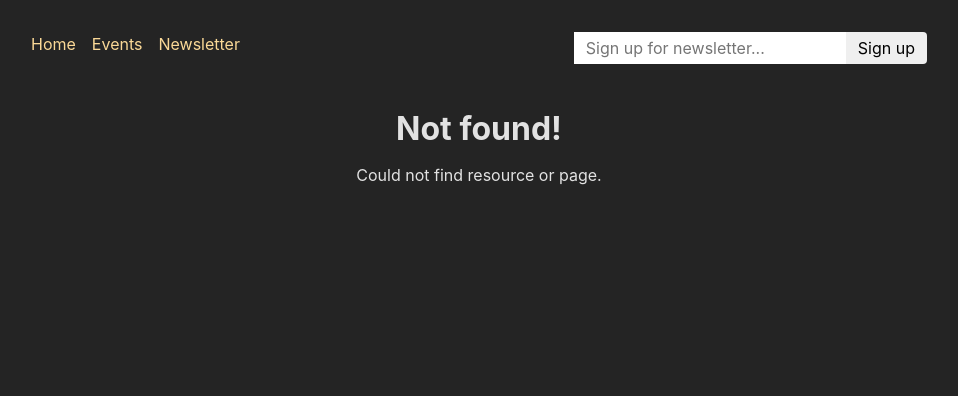
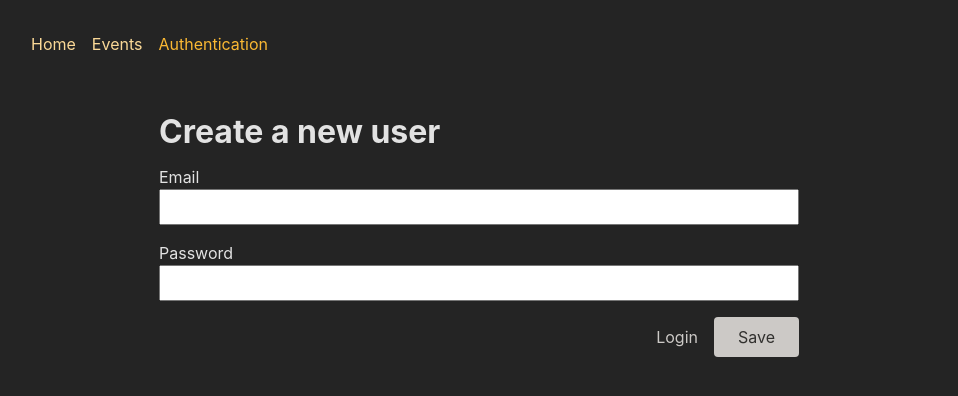
Before and after one commit to abid982/add-authentication-to-react-apps, a React (Create React App) app in the folder frontend/: page /auth in a window 1280 px wide. Before the commit this address had no page. Shown: the top 396 px of the page, without its empty margins (161-1119 px from the left). Built offline with nearby package versions, Linux system fonts and the light colour scheme.

Commit message:
working with query parameters

```diff
--- a/frontend/src/App.js
+++ b/frontend/src/App.js
@@ -13,6 +13,7 @@ import NewEventPage from './pages/NewEvent';
 import RootLayout from './pages/Root';
 import { action as manipulateEventAction } from './components/EventForm';
 import NewsletterPage, { action as newsletterAction } from './pages/Newsletter';
+import AuthenticationPage from './pages/Authentication';
 
 const router = createBrowserRouter([
   {
@@ -21,6 +22,10 @@ const router = createBrowserRouter([
     errorElement: <ErrorPage />,
     children: [
       { index: true, element: <HomePage /> },
+      {
+        path: 'auth',
+        element: <AuthenticationPage/>,
+      },
       {
         path: 'events',
         element: <EventsRootLayout />,
--- a/frontend/src/components/AuthForm.js
+++ b/frontend/src/components/AuthForm.js
@@ -1,16 +1,52 @@
-import { useState } from 'react';
-import { Form } from 'react-router-dom';
+// import { useState } from 'react';
+import { Form, Link, useSearchParams } from 'react-router-dom';
 
 import classes from './AuthForm.module.css';
 
 function AuthForm() {
-  const [isLogin, setIsLogin] = useState(true);
+  // Two elements in an array
+  // First is an object that gives us access to the currently set query parameters.
+  // Second is a function that allows us to update the currently set query parameters.
+  // Note: We don't need searchParams function
+  const [searchParams, setSearchParams] = useSearchParams();
 
-  function switchAuthHandler() {
-    setIsLogin((isCurrentlyLogin) => !isCurrentlyLogin);
-  }
+  // Store information
+  // The get method to retrieve the value for a specific query parameter
+  // Retrieve value of mode parameter
+  // Returns a Boolean Value
+
+  console.log()
+  const isLogin = searchParams.get('mode') === 'login';
+  console.log('Is login:');
+  console.log(isLogin);
+
+  // const [isLogin, setIsLogin] = useState(true);
+
+  // function switchAuthHandler() {
+  //   setIsLogin((isCurrentlyLogin) => !isCurrentlyLogin);
+  // }
 
   return (
+    // <>
+    //   <Form method="post" className={classes.form}>
+    //     <h1>{isLogin ? 'Log in' : 'Create a new user'}</h1>
+    //     <p>
+    //       <label htmlFor="email">Email</label>
+    //       <input id="email" type="email" name="email" required />
+    //     </p>
+    //     <p>
+    //       <label htmlFor="image">Password</label>
+    //       <input id="password" type="password" name="password" required />
+    //     </p>
+    //     <div className={classes.actions}>
+    //       <button onClick={switchAuthHandler} type="button">
+    //         {isLogin ? 'Create new user' : 'Login'}
+    //       </button>
+    //       <button>Save</button>
+    //     </div>
+    //   </Form>
+    // </>
+
     <>
     <Form method="post" className={classes.form}>
       <h1>{isLogin ? 'Log in' : 'Create a new user'}</h1>
@@ -23,9 +59,17 @@ function AuthForm() {
         <input id="password" type="password" name="password" required />
       </p>
       <div className={classes.actions}>
-          <button onClick={switchAuthHandler} type="button">
+          {/* <Link to="?mode=signup"> */}
+        {/* <Link to="?mode=login"> */}
+            {/* {isLogin ? 'Create new user' : 'Login'} */}
+            {/* Opposite mode */}
+          {/* If we are on login then setup to signup and vice-versa */}
+          {/* Setup dynamically */}
+          {/* Manage mode with query parameter */}
+          {/* If isLogin is true i.e mode===login then the new mode should be set to signup other set to login */}
+          <Link to={`?mode=${isLogin ? 'signup' : 'login'}`}>
             {isLogin ? 'Create new user' : 'Login'}
-          </button>
+        </Link>
         <button>Save</button>
       </div>
     </Form>
--- a/frontend/src/components/EventsNavigation.js
+++ b/frontend/src/components/EventsNavigation.js
@@ -28,6 +28,7 @@ function EventsNavigation() {
               New Event
             </NavLink>
           </li>
+
         </ul>
       </nav>
     </header>
--- a/frontend/src/components/MainNavigation.js
+++ b/frontend/src/components/MainNavigation.js
@@ -29,7 +29,7 @@ function MainNavigation() {
               Events
             </NavLink>
           </li>
-          <li>
+          {/* <li>
             <NavLink
               to="/newsletter"
               className={({ isActive }) =>
@@ -37,6 +37,26 @@ function MainNavigation() {
               }
             >
               Newsletter
+            </NavLink>
+          </li> */}
+          {/* <li>
+            <NavLink
+              to="/auth"
+              className={({ isActive }) =>
+                isActive ? classes.active : undefined
+              }
+            >
+              Authentication
+            </NavLink>
+          </li> */}
+          <li>
+            <NavLink
+              to="/auth?mode=login"
+              className={({ isActive }) =>
+                isActive ? classes.active : undefined
+              }
+            >
+              Authentication
             </NavLink>
           </li>
         </ul>
--- a/frontend/src/components/NewsletterSignup.js
+++ b/frontend/src/components/NewsletterSignup.js
@@ -19,12 +19,12 @@ function NewsletterSignup() {
       action="/newsletter"
       className={classes.newsletter}
     >
-      <input
+      {/* <input
         type="email"
         placeholder="Sign up for newsletter..."
         aria-label="Sign up for newsletter"
       />
-      <button>Sign up</button>
+      <button>Sign up</button> */}
     </fetcher.Form>
   );
 }
```
Lines whose indentation alone changed are shown as unchanged.
